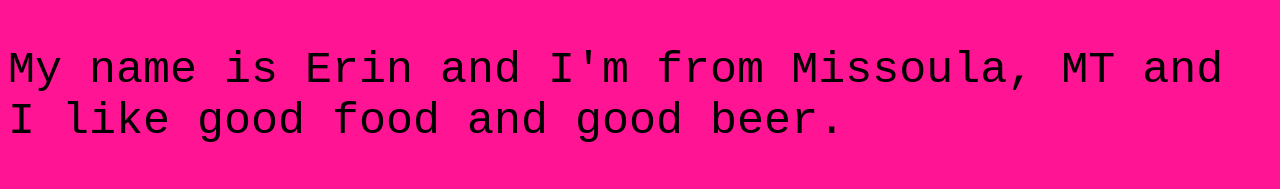
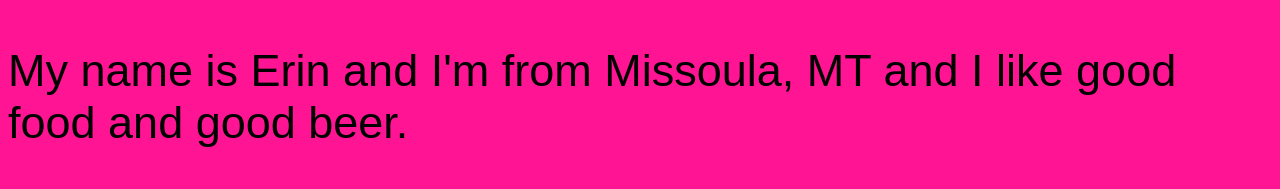
Before and after one commit to Montana-Code-School/Git2KnowYou08.1, a website: page public/erin/index.html in a window 1280 px wide. Shown: the top 189 px of the page. Drawn offline with Linux system fonts and the light colour scheme.

Commit message:
font style

```diff
--- a/public/erin/style.css
+++ b/public/erin/style.css
@@ -2,7 +2,7 @@ body {
   background-color: deepPink;
 }
 p {
-  font-family: monospace;
+  font-family: "Chalkduster", fantasy;
   font-size: 45px;
 }
 img {
```
